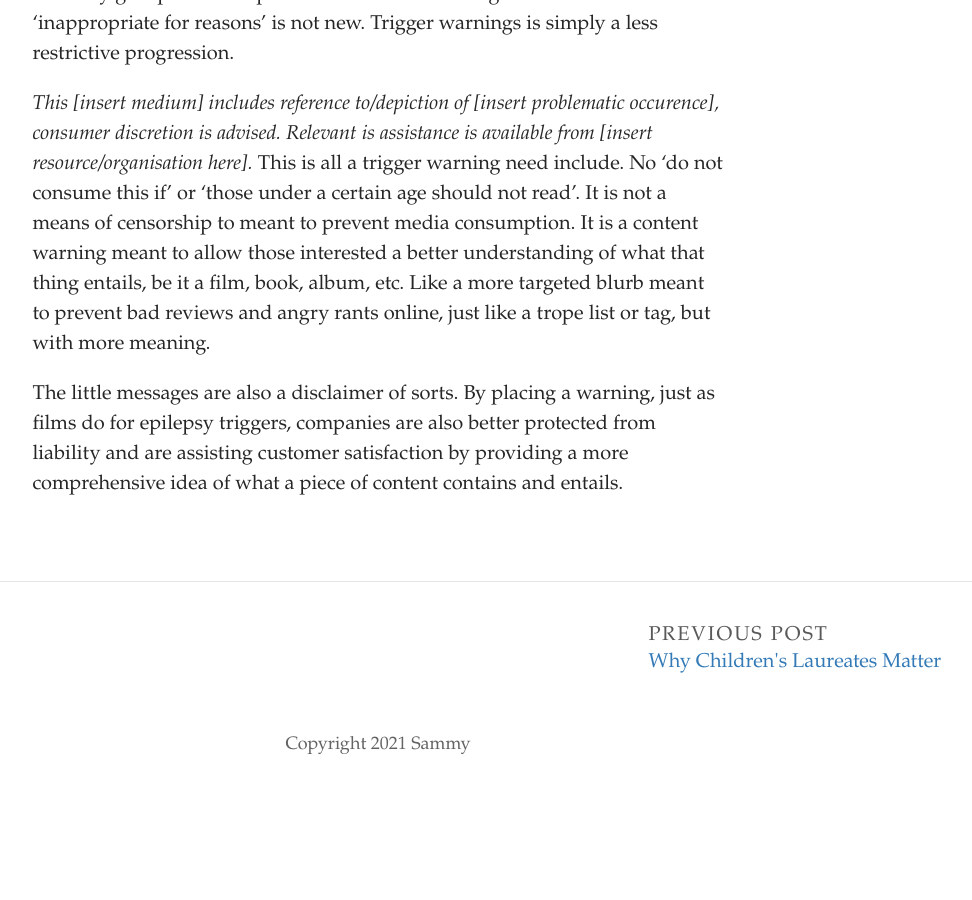
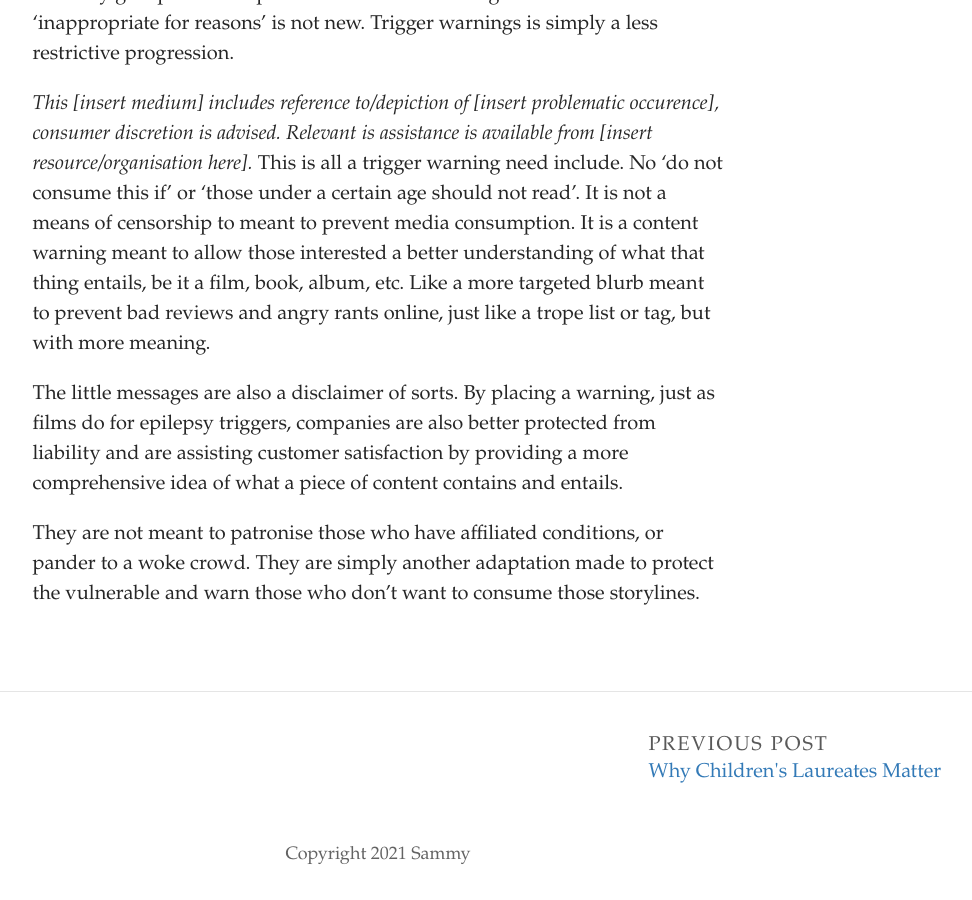
Before and after one commit to SammySpinsAYarn/Blog, a Jekyll site: the page built from _posts/2023-11-18-trigger-warnings-arent-just-for-snowflakes.md, in a window 1280 px wide and 900 px high, scrolled down 769 px. Shown: the whole window, without its empty margins (262-1234 px from the left). Built offline with Jekyll 4.4.1, drawn with Linux system fonts in a browser that asks for light colours; some web fonts are replaced; before the commit the page ends 1559 px from its top, so only the background shows below that.

Commit message:
Update Post “2023-11-18-trigger-warnings-arent-just-for-snowflakes”

```diff
--- a/_posts/2023-11-18-trigger-warnings-arent-just-for-snowflakes.md
+++ b/_posts/2023-11-18-trigger-warnings-arent-just-for-snowflakes.md
@@ -12,3 +12,5 @@ C﻿ontent warnings are not new. They have existed for many decades. The Hays Co
 ﻿*This \[insert medium] includes reference to/depiction of \[insert problematic occurence], consumer discretion is advised. Relevant is assistance is available from \[insert resource/organisation here].* This is all a trigger warning need include. No 'do not consume this if' or 'those under a certain age should not read'. It is not a means of censorship to meant to prevent media consumption. It is a content warning meant to allow those interested a better understanding of what that thing entails, be it a film, book, album, etc. Like a more targeted blurb meant to prevent bad reviews and angry rants online, just like a trope list or tag, but with more meaning.
 
 T﻿he little messages are also a disclaimer of sorts. By placing a warning, just as films do for epilepsy triggers, companies are also better protected from liability and are assisting customer satisfaction by providing a more comprehensive idea of what a piece of content contains and entails.
+
+T﻿hey are not meant to patronise those who have affiliated conditions, or pander to a woke crowd. They are simply another adaptation made to protect the vulnerable and warn those who don't want to consume those storylines.
```
